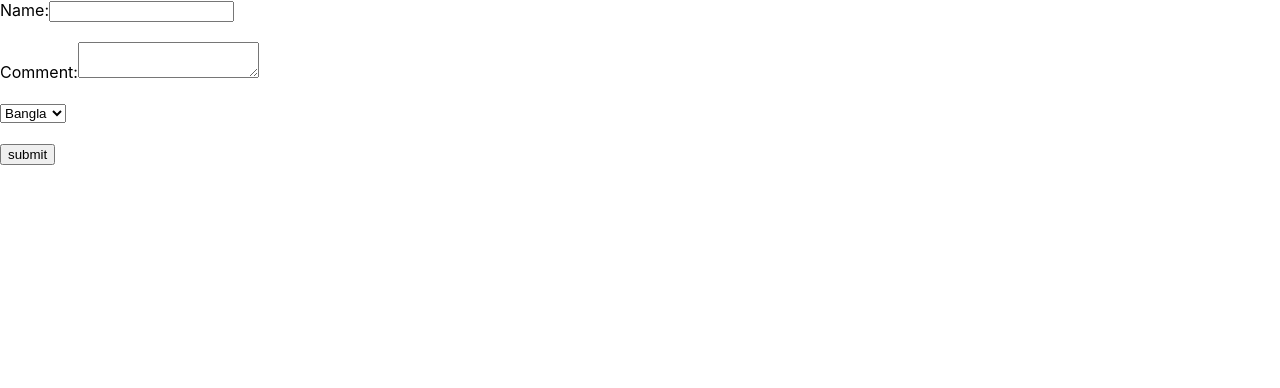
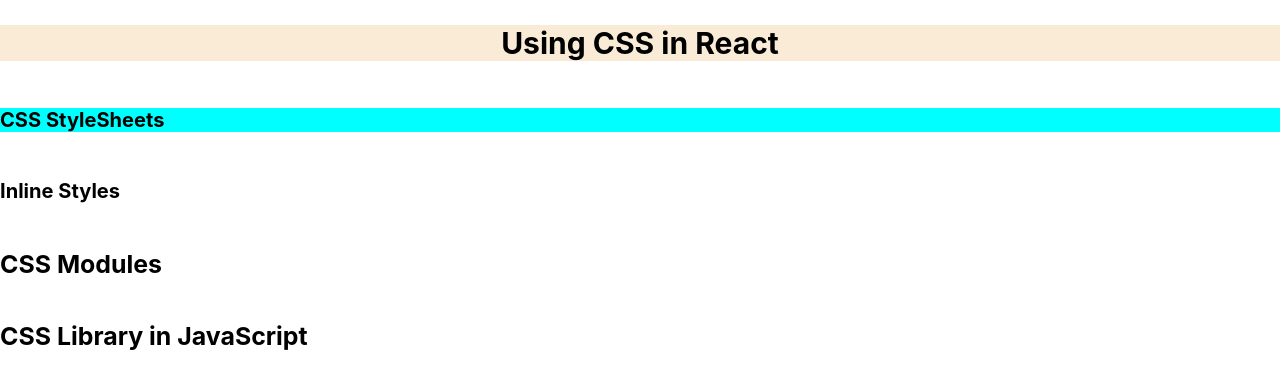
Before and after one commit to jahidulbinrafiq/React-Concept, a React (Create React App) app: page / in a window 1280 px wide. Shown: the top 388 px of the page. Built offline with nearby package versions, Linux system fonts and the light colour scheme.

Commit message:
css in react js

```diff
--- a/src/App.js
+++ b/src/App.js
@@ -54,8 +54,8 @@ function App() {
       {/* <Lists/> */}
 
       {/* css in React js */}
-      {/* <MyStyle/> */}
-      <Form/>
+      <MyStyle/>
+      {/* <Form/> */}
     </div>
   );
 }
--- a/src/Components/MyStyle/MyStyle.js
+++ b/src/Components/MyStyle/MyStyle.js
@@ -14,9 +14,10 @@ const MyStyle = () => {
     textAlign: `center`,
     fontSize: '30px'
    }
+   let result=true;
     return (
         <div style={{fontSize:'30px'}}>
-            <h2>Using CSS in React</h2>
+            <h2 className={result?'color':''}>Using CSS in React</h2>
             <h6 className={style.font}>CSS StyleSheets</h6>
             <h6>Inline Styles</h6>
             <h5>CSS Modules</h5>
```
